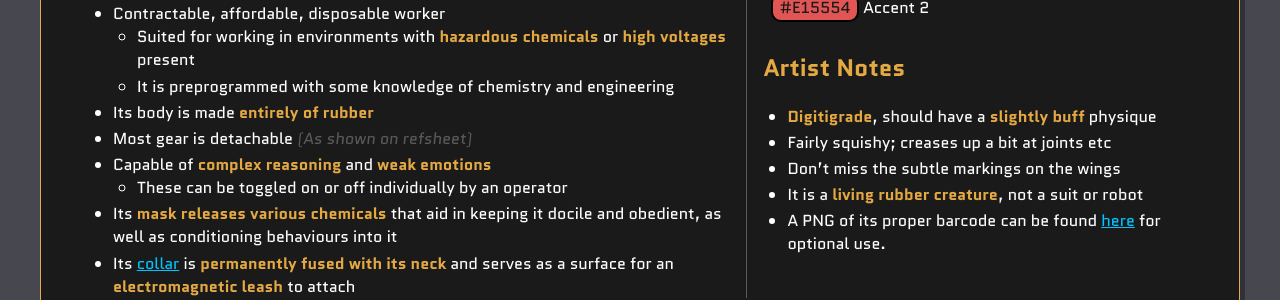
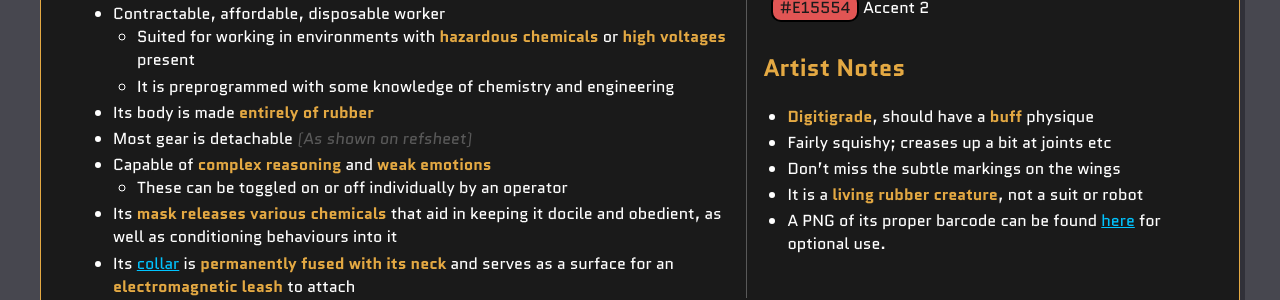
Before and after one commit to FERR1TE/hazmatdr.one, a Jekyll site: the page built from index.md, in a window 1280 px wide. Shown: the part 1155-1455 px from the top of the page. Built offline with Jekyll 4.4.1, drawn with Linux system fonts in a browser that asks for light colours; our own code applies the rules of GitHub Pages for plain Markdown files.

Commit message:
Not "slightly" buff anymore

```diff
--- a/index.md
+++ b/index.md
@@ -38,7 +38,7 @@
 </span>
 
 ## Artist Notes
-- **Digitigrade**, should have a **slightly buff** physique
+- **Digitigrade**, should have a **buff** physique
 - Fairly squishy; creases up a bit at joints etc
 - Don't miss the subtle markings on the wings
 - It is a **living rubber creature**, not a suit or robot
```
